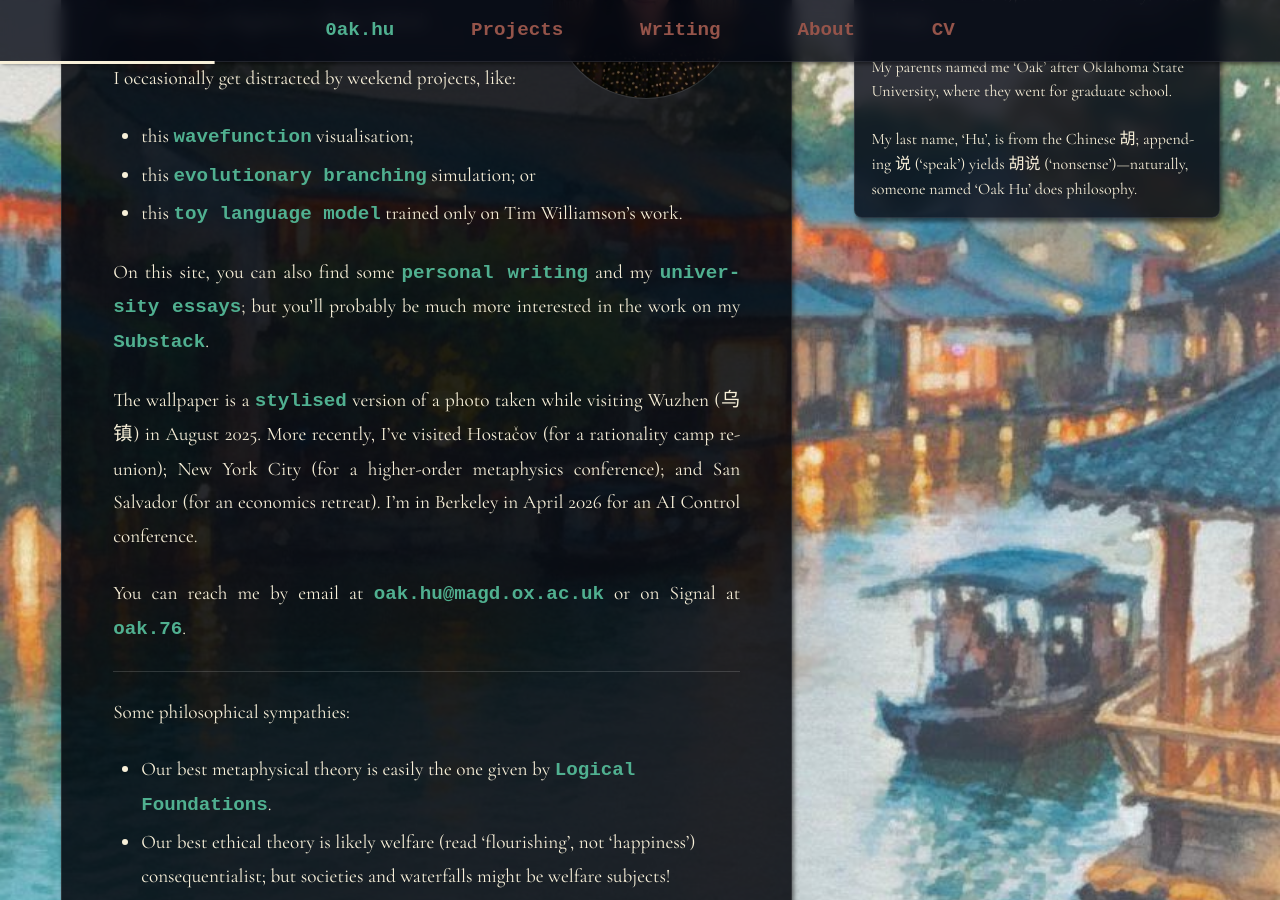
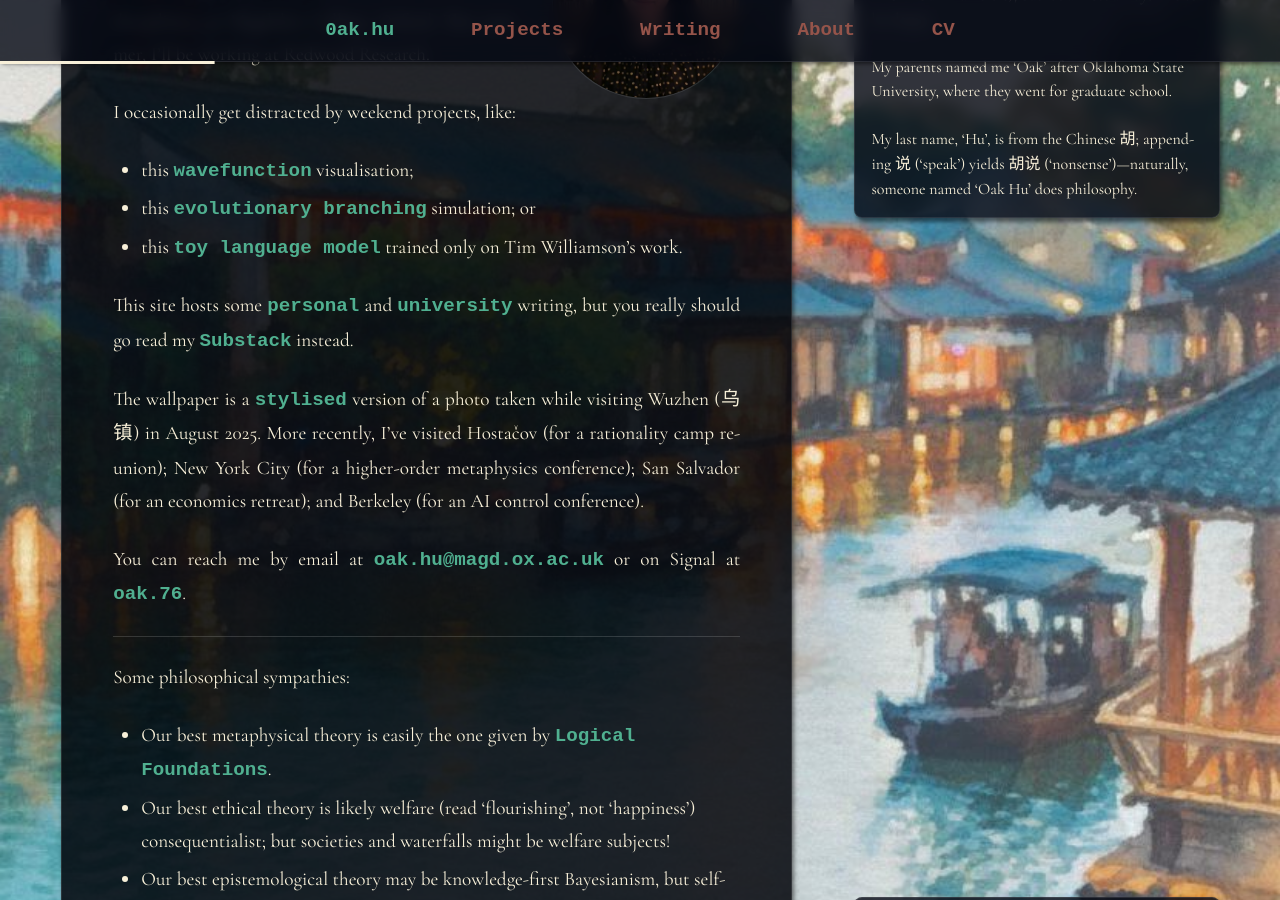
Before and after one commit to oak-hu/oak-hu.github.io, a Jekyll site: the page built from index.md, in a window 1280 px wide and 900 px high, scrolled down 253 px. Built offline with Jekyll 4.4.1, drawn with Linux system fonts in a browser that asks for light colours; some web fonts are replaced; some of the changed text lies outside the part shown.

Commit message:
Update index.md

```diff
--- a/index.md
+++ b/index.md
@@ -8,16 +8,16 @@
 
 Welcome! My name is Oak.^^Well, <a href='https://offhandquibbles.substack.com/p/quotes-and-quinean-quasi-quotes-quickly'>technically</a>, my name is ‘Oak Hu’ (a five-letter string), while <em>I'm</em> Oak Hu (the person to whom ‘Oak Hu’ refers); but it’s almost always fine to be sloppy.<br><br>My parents named me ‘Oak’ after Oklahoma State University, where they went for graduate school.<br><br>My last name, ‘Hu’, is from the Chinese <cjk>胡</cjk>; appending <cjk>说</cjk> (‘speak’) yields <cjk>胡说</cjk> (‘nonsense’)—naturally, someone named ‘Oak Hu’ does philosophy.^^
 
-I do mathematics and philosophy—the two armchair disciplines—at Magdalen College, Oxford.
+I do mathematics and philosophy—the two armchair disciplines—at Magdalen College, Oxford. This summer, I'll be working at Redwood Research.
 
 I occasionally get distracted by weekend projects, like:
 * this [wavefunction](/schrodinger/spirals) visualisation;
 * this [evolutionary branching](/anisogamy/simulation) simulation; or
 * this [toy language model](/williamson/loom) trained only on Tim Williamson's work.
 
-On this site, you can also find some [personal writing](/about) and my [university essays](/writing/); but you'll probably be much more interested in the work on my [Substack](https://offhandquibbles.substack.com/).
+This site hosts some [personal](/about) and [university](/writing/) writing, but you really should go read my [Substack](https://offhandquibbles.substack.com/) instead.
 
-The wallpaper is a [stylised](https://en.wikipedia.org/wiki/Nano_Banana) version of a photo taken while visiting Wuzhen (<cjk>乌镇</cjk>) in August 2025. More recently, I've visited Hostačov (for a rationality camp reunion); New York City (for a higher-order metaphysics conference); and San Salvador (for an economics retreat). I'm in Berkeley in April 2026 for an AI Control conference.
+The wallpaper is a [stylised](https://en.wikipedia.org/wiki/Nano_Banana) version of a photo taken while visiting Wuzhen (<cjk>乌镇</cjk>) in August 2025. More recently, I've visited Hostačov (for a rationality camp reunion); New York City (for a higher-order metaphysics conference); San Salvador (for an economics retreat); and Berkeley (for an AI control conference).
 
 You can reach me by email at [oak.hu@magd.ox.ac.uk](mailto:oak.hu@magd.ox.ac.uk) or on Signal at [oak.76](https://signal.me/#eu/v-1hPsh6eppfzck9xyYmHkUMvEke7Fj8DRbjWo87LhTdNiRkwYBHdrMsBfO8alBI).
 
```
Also changed, not shown: other parts of index.md (+2 -2 lines).
